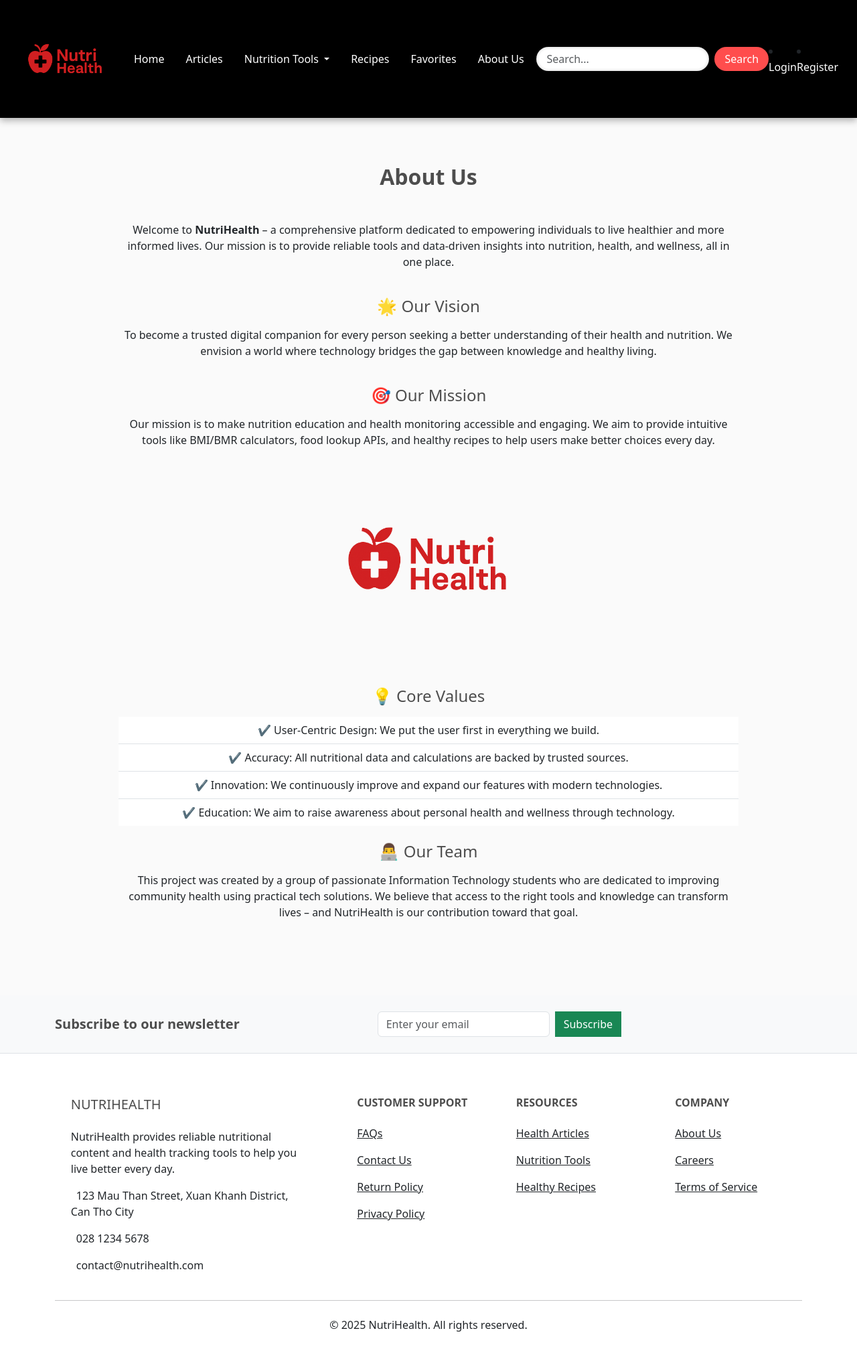
After one commit to Hieu4short/webbanhang, a Django app: page /about/ in a window 1280 px wide. The commit adds this page. Shown: the whole page at 67% size. Run offline with Django 4.2, Linux system fonts and the light colour scheme; some libraries are stand-ins or nearby versions.

```diff
--- /dev/null
+++ b/app/templates/app/about.html
@@ -0,0 +1,68 @@
+{% extends 'app/base.html' %}
+{% load static %}
+
+{% block main_content %}
+<div class="container py-5">
+  <h1 class="mb-5 text-center fw-bold">About Us</h1>
+
+  <!-- Introduction -->
+  <div class="row justify-content-center mb-4">
+    <div class="col-md-10">
+      <p class="text-center">
+        Welcome to <strong>NutriHealth</strong> – a comprehensive platform dedicated to empowering individuals to live healthier and more informed lives.
+        Our mission is to provide reliable tools and data-driven insights into nutrition, health, and wellness, all in one place.
+      </p>
+    </div>
+  </div>
+
+  <!-- Vision -->
+  <div class="row justify-content-center mb-4">
+    <div class="col-md-10">
+      <h4 class="text-center mb-3">🌟 Our Vision</h4>
+      <p class="text-center">
+        To become a trusted digital companion for every person seeking a better understanding of their health and nutrition.
+        We envision a world where technology bridges the gap between knowledge and healthy living.
+      </p>
+    </div>
+  </div>
+
+  <!-- Mission -->
+  <div class="row justify-content-center mb-4">
+    <div class="col-md-10">
+      <h4 class="text-center mb-3">🎯 Our Mission</h4>
+      <p class="text-center">
+        Our mission is to make nutrition education and health monitoring accessible and engaging.
+        We aim to provide intuitive tools like BMI/BMR calculators, food lookup APIs, and healthy recipes to help users make better choices every day.
+      </p>
+
+      <img src="{% static 'app/images/logo1.png' %}" width="300" height="300" class="mx-auto d-block my-3" alt="Team Logo">
+    </div>
+  </div>
+
+  <!-- Core Values -->
+  <div class="row justify-content-center mb-4">
+    <div class="col-md-10">
+      <h4 class="text-center mb-3">💡 Core Values</h4>
+      <ul class="list-group list-group-flush text-center">
+        <li class="list-group-item">✔️ User-Centric Design: We put the user first in everything we build.</li>
+        <li class="list-group-item">✔️ Accuracy: All nutritional data and calculations are backed by trusted sources.</li>
+        <li class="list-group-item">✔️ Innovation: We continuously improve and expand our features with modern technologies.</li>
+        <li class="list-group-item">✔️ Education: We aim to raise awareness about personal health and wellness through technology.</li>
+      </ul>
+    </div>
+  </div>
+
+  <!-- Team -->
+  <div class="row justify-content-center mb-5">
+    <div class="col-md-10">
+      <h4 class="text-center mb-3">👨‍💻 Our Team</h4>
+      <p class="text-center">
+        This project was created by a group of passionate Information Technology students who are dedicated to improving community health using practical tech solutions.
+        We believe that access to the right tools and knowledge can transform lives – and NutriHealth is our contribution toward that goal.
+      </p>
+    </div>
+  </div>
+
+
+</div>
+{% endblock main_content %}
--- a/app/templates/app/base.html
+++ b/app/templates/app/base.html
@@ -87,7 +87,7 @@
 
         <!-- About -->
         <li class="nav-item">
-          <a class="nav-link" href="/about">About Us</a>
+          <a class="nav-link" href="{% url 'about' %}">About Us</a>
         </li>
       </ul>
 
--- a/app/urls.py
+++ b/app/urls.py
@@ -19,8 +19,10 @@ urlpatterns = [
         template_name='app/change_password.html',
         success_url ='/profile'), name='change_password'
     ),
+    path('update_avatar/', views.update_avatar, name="update_avatar"),
     path('recipes/', views.recipes, name='recipes'),
     path('favorites/', views.favorite_recipes, name='favorite_recipes'),
     path('toggle_favorite/', views.toggle_favorite, name='toggle_favorite'),
     path('recipes/<str:meal_id>/', views.recipe_detail, name='recipe_detail'),
+    path('about/', views.about, name='about'),
 ]
--- a/app/views.py
+++ b/app/views.py
@@ -171,34 +171,59 @@ def update_avatar(request):
 
 def recipes(request):
     category = request.GET.get('category')
+    area = request.GET.get('area')
+    tag = request.GET.get('tag')
+    search = request.GET.get('search')
     page_number = request.GET.get('page', 1)
 
-    try:
-        with open('cached_meals.json', 'r', encoding='utf-8') as f:
-            meals = json.load(f)
-    except FileNotFoundError:
-        meals = []
+    with open('cached_meals.json', 'r', encoding='utf-8') as f:
+        all_meals = json.load(f)
 
+    meals = all_meals.copy()
 
     if category:
         meals = [meal for meal in meals if meal.get('strCategory') == category]
 
+    if area:
+        meals = [meal for meal in meals if meal.get('strArea') == area]
+
+    if tag:
+        meals = [meal for meal in meals if meal.get('strTags') and tag.lower() in meal.get('strTags', '').lower()]
+
+    if search:
+        meals = [meal for meal in meals if search.lower() in meal.get('strMeal', '').lower()]
+
     paginator = Paginator(meals, 8)
     page_obj = paginator.get_page(page_number)
 
+    categories = sorted(set(m.get('strCategory') for m in all_meals if m.get('strCategory')))
+    areas = sorted(set(m.get('strArea') for m in all_meals if m.get('strArea')))
+    all_tags = set()
+    for m in all_meals:
+        tags_str = m.get('strTags')
+        if tags_str:
+            for t in tags_str.split(','):
+                all_tags.add(t.strip())
+    tags = sorted(all_tags)
+
     favorite_ids = []
     if request.user.is_authenticated:
-        favorite_ids = FavoriteRecipe.objects.filter(user=request.user).values_list('meal_id', flat=True)
+        favorite_ids =FavoriteRecipe.objects.filter(user=request.user).values_list('meal_id', flat=True)
 
-    cat_response = requests.get('https://www.themealdb.com/api/json/v1/1/list.php?c=list')
-    categories = cat_response.json().get('meals', [])
 
     return render(request, 'app/recipes.html', {
         'page_obj': page_obj,
+        'categories': categories,
+        'areas': areas,
+        'tags': tags,
         'category': category,
+        'area': area,
+        'tag': tag,
+        'search': search,
         'favorite_ids': favorite_ids,
-        'categories': categories,
     })
+
+
 
 
 @login_required
@@ -250,3 +275,7 @@ def recipe_detail(request, meal_id):
 def favorite_recipes(request):
     favorites = FavoriteRecipe.objects.filter(user=request.user)
     return render(request, 'app/favorite_recipes.html', {'favorites': favorites})
+
+
+def about(request):
+    return render(request, 'app/about.html')
```
Also changed, not shown: app/templates/app/recipes.html (+44 -6 lines), 1 other file.
